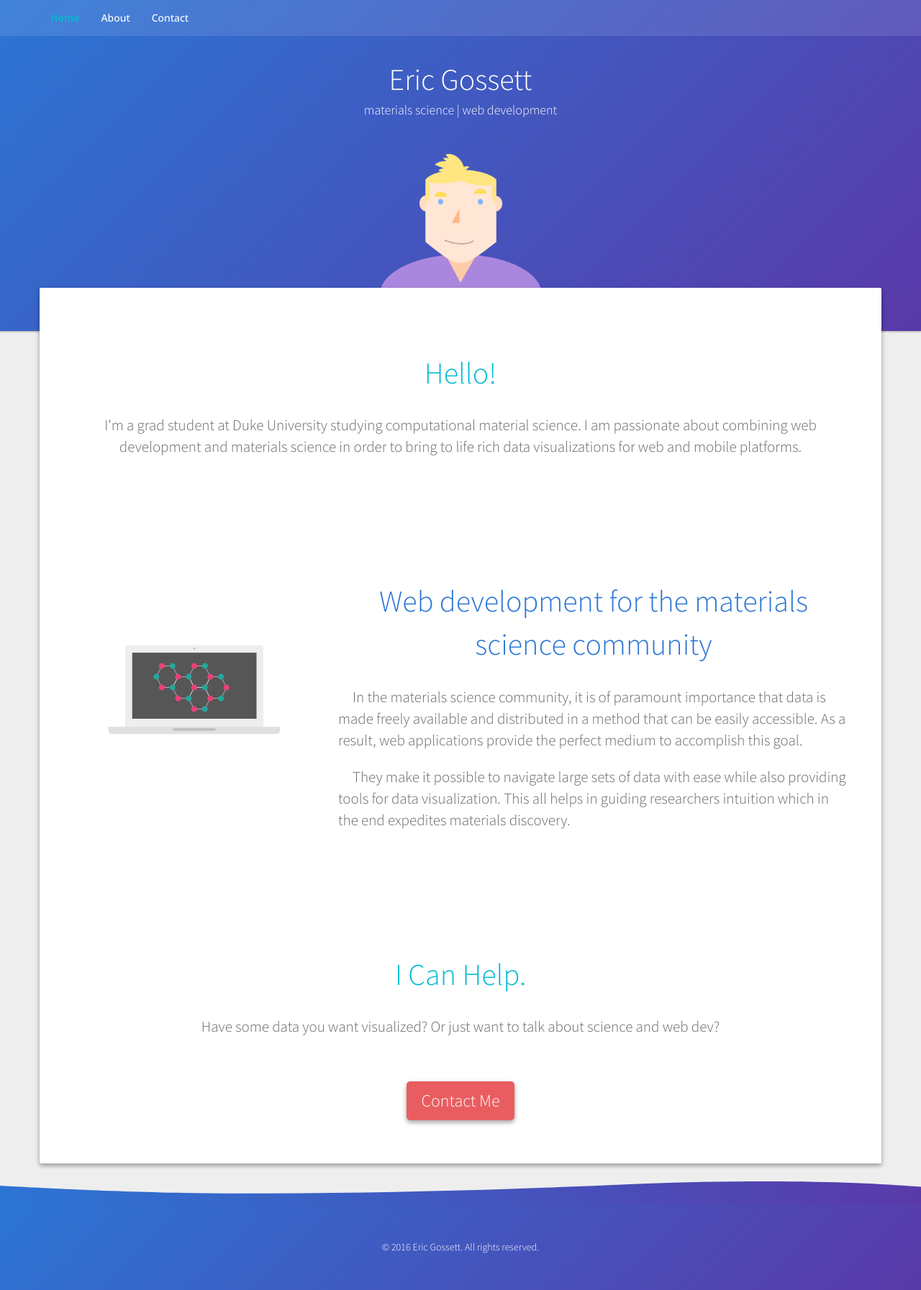
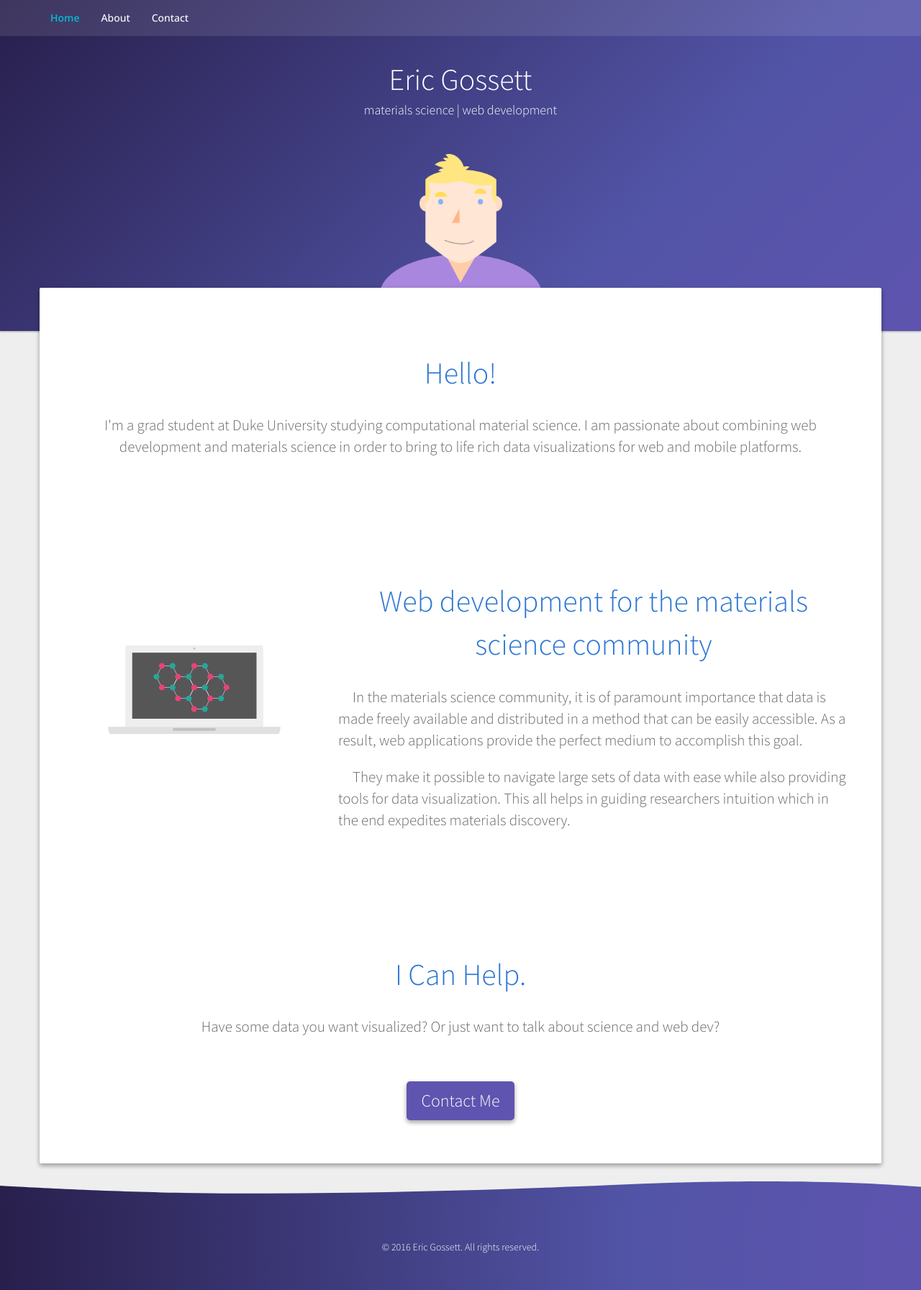
Before and after one commit to E-M-G/E-M-G.github.io, a plain HTML site: page index.html in a window 1280 px wide. Shown: the whole page at 72% size. Drawn offline with nearby package versions, Linux system fonts and the light colour scheme.

Commit message:
Updated colors yet again
I can never decide

```diff
--- a/css/style.css
+++ b/css/style.css
@@ -79,11 +79,8 @@ h1 {
   background: linear-gradient(135deg, #4252B2 0%,#4FB8B4 100%);
   filter: progid:DXImageTransform.Microsoft.gradient( startColorstr='#4252B2', endColorstr='#4FB8B4',GradientType=1 );
   */
-  background: #4252B2;
-  background: -moz-linear-gradient(-45deg,  #2B75D4 0%, #5A39A9 100%);
-  background: -webkit-linear-gradient(-45deg,  #2B75D4 0%,#5A39A9 100%);
-  background: linear-gradient(135deg,  #2B75D4 0%, #5A39A9 100%);
-  filter: progid:DXImageTransform.Microsoft.gradient( startColorstr=' #2B75D4', endColorstr='#5A39A9',GradientType=1 );
+
+  background: linear-gradient(135deg, #281F4C 0%, #5254A7 69%, #5E54AF 100%);
 
   box-shadow: 0 1px 3px rgba(0,0,0,0.12), 0 1px 2px rgba(0,0,0,0.24);
 }
@@ -188,18 +185,21 @@ h1 {
   background: -webkit-linear-gradient(left, #4252B2 0%,#4FB8B4 100%);
   background: linear-gradient(to right, #4252B2 0%,#4FB8B4 100%);
   filter: progid:DXImageTransform.Microsoft.gradient( startColorstr='#4252B2', endColorstr='#4FB8B4',GradientType=1 );
-  */
+
   background: #4252B2;
   background: -moz-linear-gradient(-45deg,  #2B75D4 0%, #5A39A9 100%);
   background: -webkit-linear-gradient(-45deg,  #2B75D4 0%,#5A39A9 100%);
   background: linear-gradient(135deg,  #2B75D4 0%, #5A39A9 100%);
   filter: progid:DXImageTransform.Microsoft.gradient( startColorstr=' #2B75D4', endColorstr='#5A39A9',GradientType=1 );
+  */
+  background: linear-gradient(89deg, #281F4C 0%, #5254A7 69%, #5E54AF 100%);
+
 }
 
 
 .btn-main {
   color: #fff;
-  background-color: #E95D60;
+  background-color: #5F54AF;
   border-radius: 5px;
   border-width: 0px;
   padding: 10px 20px;
@@ -209,6 +209,6 @@ h1 {
 }
 
 .btn-main:hover {
-  background-color: #FF5F65;
+  background-color: #7267CF;
   box-shadow: 0 14px 28px rgba(0,0,0,0.25), 0 10px 10px rgba(0,0,0,0.22);
 }
--- a/index.html
+++ b/index.html
@@ -36,7 +36,7 @@
     <div class="container content-container">
         <div class="row ">
           <div class="col-md-12 text-center ">
-            <h1 class="text-center text-cyan"> Hello! </h1>
+            <h1 class="text-center text-blue"> Hello! </h1>
             <p>
               I'm a grad student at Duke University studying computational material science.
               I am passionate about combining web development and materials science
@@ -66,7 +66,7 @@
      </div>
      <div class="row ">
        <div class="col-md-12 text-center">
-         <h1 class=" text-cyan"> I Can Help. </h1>
+         <h1 class=" text-blue"> I Can Help. </h1>
          <p>
           Have some data you want visualized? Or just want to talk about science
           and web dev?
@@ -79,8 +79,9 @@
      <svg width="100%" viewBox="0 0 1000 30" style="margin-top:20px">
         <defs>
           <linearGradient id="grad" x1="0%" y1="0%" x2="100%" y2="0%">
-            <stop offset="0%" style="stop-color:#2B75D4;stop-opacity:1" />
-            <stop offset="100%" style="stop-color:#5A39A9;stop-opacity:1" />
+            <stop offset="0%" style="stop-color:#281F4C;stop-opacity:1" />
+            <stop offset="69%" style="stop-color:#5254A7;stop-opacity:1" />
+            <stop offset="100%" style="stop-color:#5E54AF;stop-opacity:1" />
           </linearGradient>
         </defs>
          <g transform="translate(-10.000000, -420.000000)" fill="url(#grad)">
```
